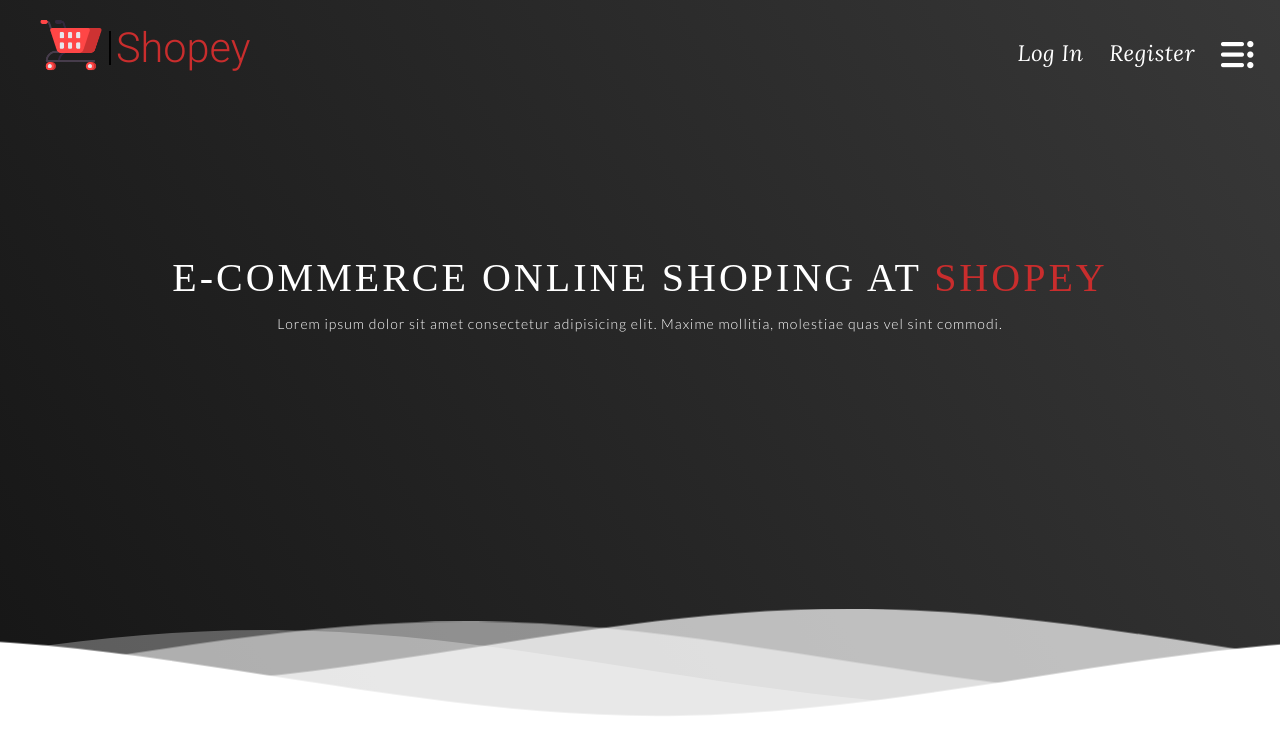
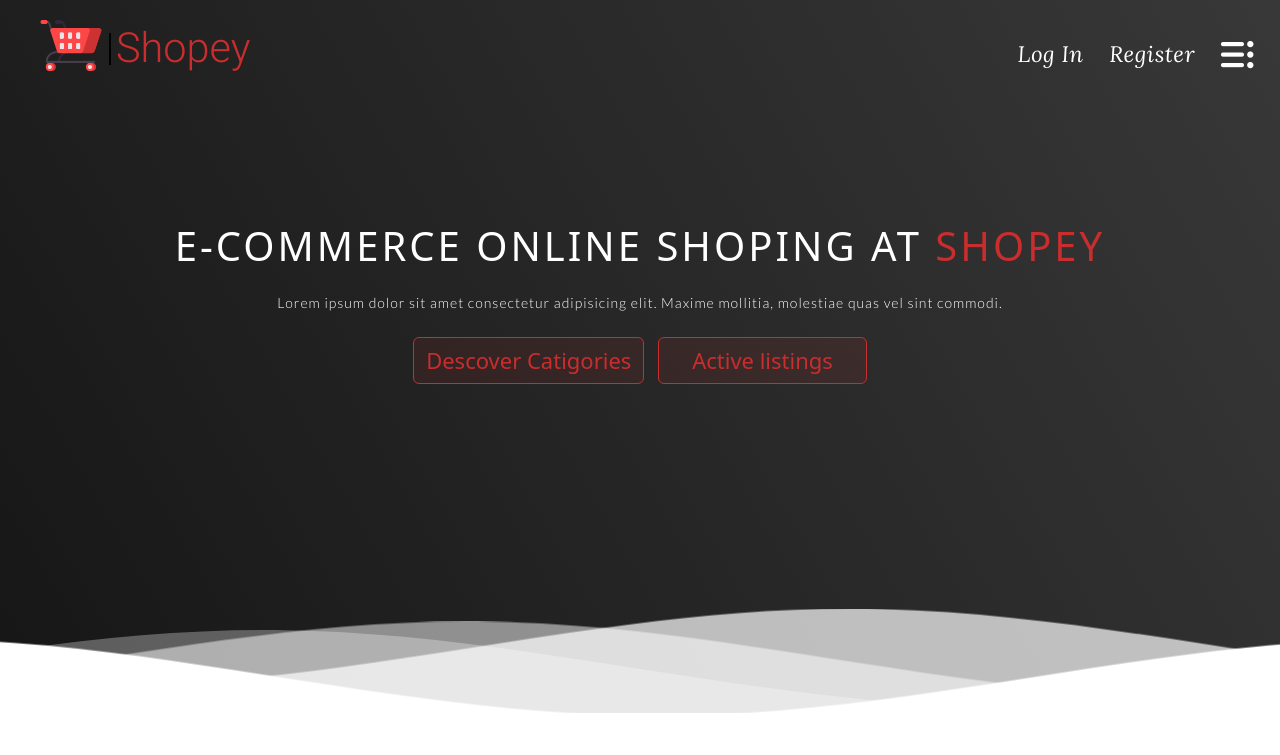
Before and after one commit to karimammar135/commerce, a Django app: page / in a window 1280 px wide. Shown: the top 755 px of the page. Run offline with Django 3.2, Linux system fonts and the light colour scheme; some libraries are stand-ins or nearby versions.

Commit message:
add midlle-content buttons

```diff
--- /dev/null
+++ b/auctions/static/auctions/custom.css
@@ -0,0 +1,22 @@
+.btn {
+    font-size: 22px;
+    color: #C92D2D;
+    border-color: #C92D2D;
+    background-color: rgb(201, 45, 45, .1);
+    transition: all 1.2s;
+}
+.btn:hover {
+    border-color: #C92D2D;
+    background-color: #C92D2D;
+    transition: all 1s;
+}
+@media (max-width: 510px) and (min-width: 350px) {
+    .btn {
+        font-size: 18px;
+    }
+}
+@media (max-width: 349px){
+    .btn {
+        font-size: 16px;
+    }
+}
--- a/auctions/static/auctions/index.css
+++ b/auctions/static/auctions/index.css
@@ -116,7 +116,7 @@
   position: absolute;
   right: 0;
   background-color: #f9f9f9;
-  min-width: 160px;
+  min-width: 170px;
   -webkit-box-shadow: 0px 8px 16px 0px rgba(0, 0, 0, 0.2);
           box-shadow: 0px 8px 16px 0px rgba(0, 0, 0, 0.2);
   z-index: 1;
@@ -173,6 +173,7 @@
 
 /* welcoming text */
 .welcoming-text {
+  margin-bottom: 1rem;
   font-size: 2.5rem;
   letter-spacing: 3px;
 }
@@ -251,4 +252,26 @@
     font-size: x-small;
   }
 }
+
+/* midle content buttons */
+.buttons .act-list-button {
+  padding-left: 33px;
+  padding-right: 33px;
+}
+
+.buttons a {
+  margin: 0.5rem 0.3rem 0 0.3rem;
+}
+
+@media (max-width: 510px) and (min-width: 350px) {
+  .buttons a {
+    margin: 0.5rem 5rem 0.4rem 5rem;
+  }
+}
+
+@media (max-width: 349px) {
+  .buttons a {
+    margin: 0.5rem 1rem 0.4rem 1rem;
+  }
+}
 /*# sourceMappingURL=index.css.map */
--- a/auctions/static/auctions/index.scss
+++ b/auctions/static/auctions/index.scss
@@ -95,7 +95,7 @@
     position: absolute;
     right: 0;
     background-color: #f9f9f9;
-    min-width: 160px;
+    min-width: 170px;
     box-shadow: 0px 8px 16px 0px rgba(0,0,0,0.2);
     z-index: 1;
 }
@@ -146,6 +146,7 @@
 
 /* welcoming text */
 .welcoming-text{
+    margin-bottom: 1rem;
     font-size: 2.5rem;
     letter-spacing: 3px;
     a {
@@ -212,3 +213,20 @@
         font-size: x-small;
     }
 }
+
+/* midle content buttons */
+.buttons {
+    .act-list-button {
+        padding-left: 33px;
+        padding-right: 33px;
+    }
+    a {
+        margin: 0.5rem 0.3rem 0 0.3rem;
+        @media (max-width: 510px) and (min-width: 350px) {
+            margin: 0.5rem 5rem 0.4rem 5rem;
+        }
+        @media (max-width: 349px){
+            margin: 0.5rem 1rem 0.4rem 1rem;
+        }
+    }
+}
--- a/auctions/static/auctions/wave.css
+++ b/auctions/static/auctions/wave.css
@@ -35,7 +35,7 @@ p {
 
 .inner-header {
   height:75vh;
-  min-height: 300px;
+  min-height: 400px;
   min-width: 270px;
   width:100%;
   margin: 0;
--- a/auctions/templates/auctions/index.html
+++ b/auctions/templates/auctions/index.html
@@ -3,6 +3,10 @@
 {% load static %}
 
 {% block head %}
+    <!-- bootstrap -->
+    <link href="https://cdn.jsdelivr.net/npm/bootstrap@5.2.3/dist/css/bootstrap.min.css" rel="stylesheet" integrity="sha384-rbsA2VBKQhggwzxH7pPCaAqO46MgnOM80zW1RWuH61DGLwZJEdK2Kadq2F9CUG65" crossorigin="anonymous">
+    <link rel="stylesheet" type="text/css" href="{% static 'auctions/custom.css' %}">
+
     <link href="{% static 'auctions/index.css' %}" rel="stylesheet">
     <link href="{% static 'auctions/media/cart.png' %}" rel="icon">
     <meta name="viewport" content="width=device-width, initial-scale=1.0">
@@ -88,6 +92,13 @@
         <!-- lorem paragraph -->
         <p class="lorem">Lorem ipsum dolor sit amet consectetur adipisicing elit. Maxime mollitia,
         molestiae quas vel sint commodi.</p>
+
+        <!-- buttons -->
+        <div class="buttons">
+            <a href="#" class="btn btn-outline-danger">Descover Catigories</a>
+            <a href="#" class="btn btn-outline-danger act-list-button">Active listings</a>
+        </div>
+
     </div>
 
 {% endblock %}
--- a/auctions/views.py
+++ b/auctions/views.py
@@ -5,7 +5,6 @@ from django.shortcuts import render
 from django.urls import reverse
 
 from .models import User
-
 
 def index(request):
     return render(request, "auctions/index.html")
```
Also changed, not shown: db.sqlite3.
